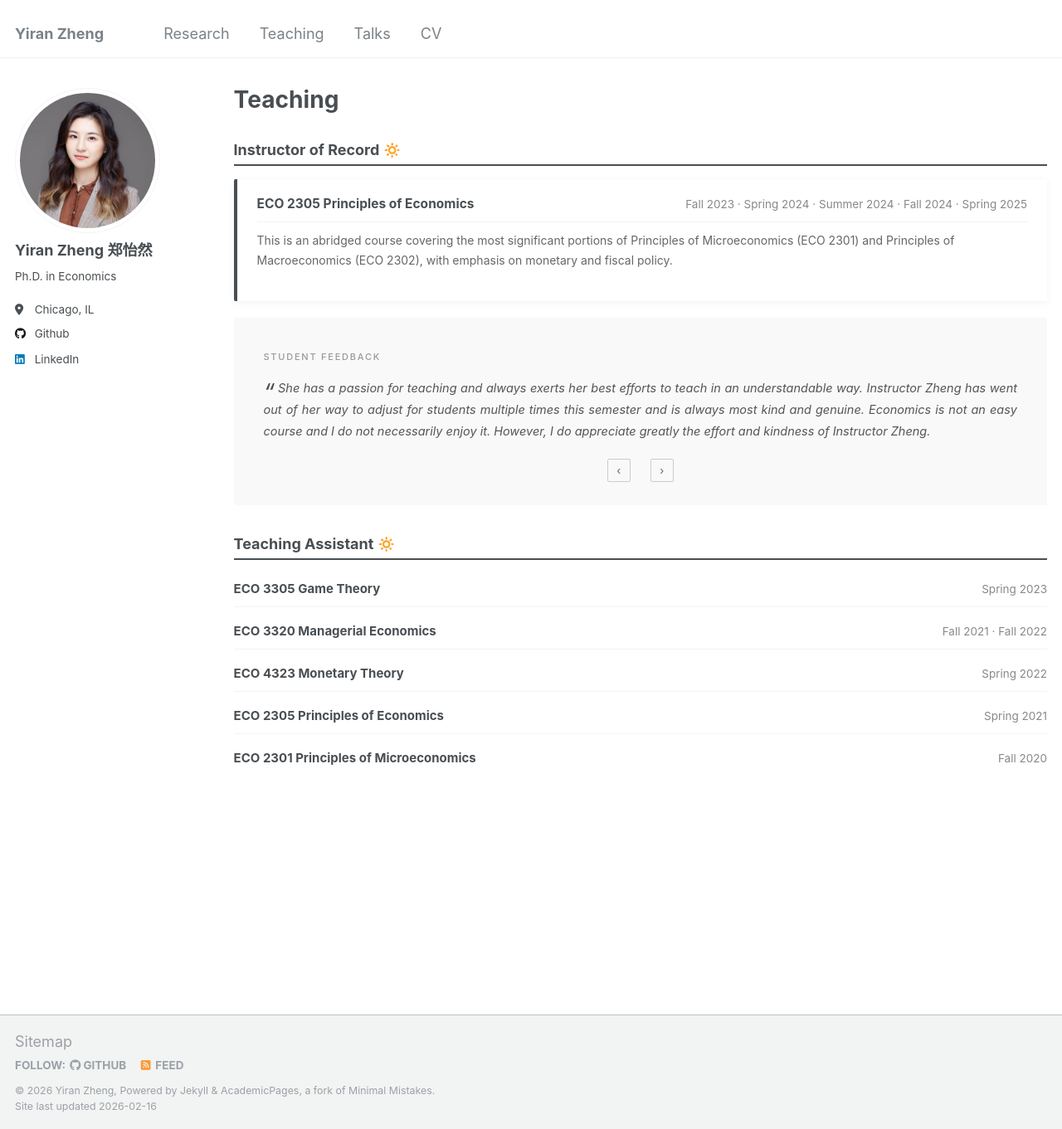
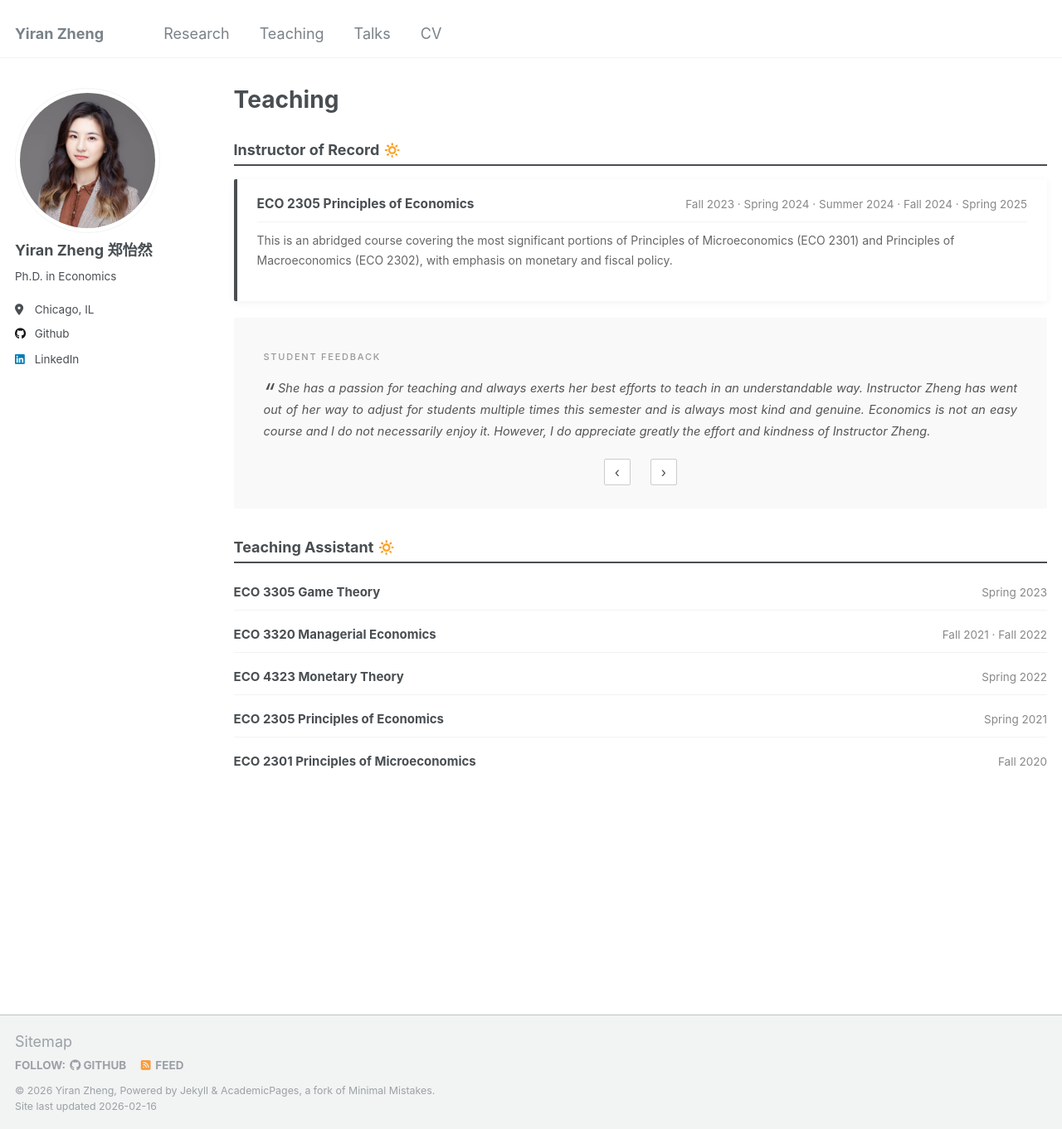
Before and after one commit to yiran-zheng/yiran-zheng.github.io, a Jekyll site: the page built from _pages/teaching.html, in a window 1280 px wide and 1361 px high. Shown: the whole window at 83% size. Built offline with Jekyll 4.4.1, drawn with Linux system fonts in a browser that asks for light colours.

Commit message:
Update teaching.html

```diff
--- a/_pages/teaching.html
+++ b/_pages/teaching.html
@@ -113,17 +113,22 @@ author_profile: true
 
   .slide-btn {
     cursor: pointer;
-    background: none;
+    background: #fff;
     border: 1px solid #ccc;
     border-radius: 2px;
-    width: 28px;
-    height: 28px;
-    font-size: 13px;
-    color: #666;
-    display: flex;
+    width: 32px;
+    height: 32px;
+    font-size: 16px;
+    line-height: 1;
+    color: #494e52;
+    display: inline-flex;
     align-items: center;
     justify-content: center;
     transition: all 0.2s;
+    padding: 0;
+    outline: none;
+    -webkit-appearance: none;
+    appearance: none;
   }
 
   .slide-btn:hover {
@@ -221,9 +226,9 @@ author_profile: true
     </div>
 
     <div class="slide-controls">
-      <button class="slide-btn" onclick="changeSlide(-1)">&#8249;</button>
+      <button class="slide-btn" onclick="teachingChangeSlide(-1)">&#8249;</button>
       <div class="dots" id="dots"></div>
-      <button class="slide-btn" onclick="changeSlide(1)">&#8250;</button>
+      <button class="slide-btn" onclick="teachingChangeSlide(1)">&#8250;</button>
     </div>
   </div>
 </div>
```
Also changed, not shown: other parts of _pages/teaching.html (+10 -5 lines).
